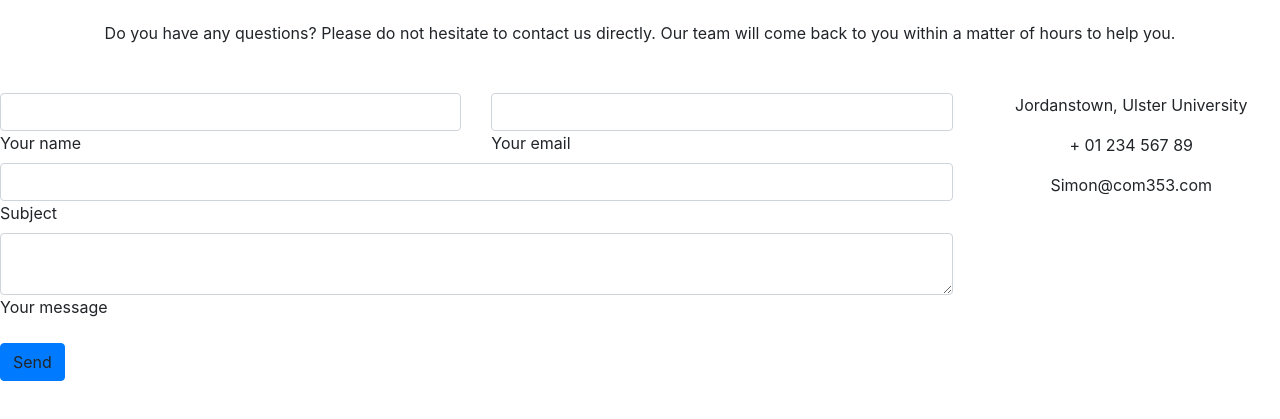
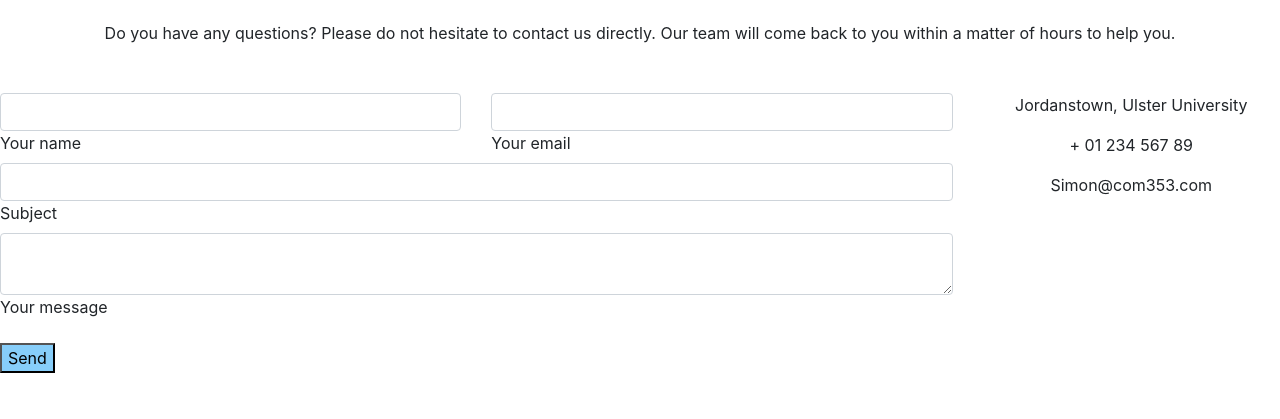
Before and after one commit to JakeMagill/com353-Coursework-Cinema, a plain HTML site: page markup/contactForm.html in a window 1280 px wide. Shown: the part 121-540 px from the top of the page. Drawn offline with nearby package versions, Linux system fonts and the light colour scheme.

Commit message:
message-when-send-is-clicked-on-contact-page

```diff
--- a/markup/contactForm.html
+++ b/markup/contactForm.html
@@ -116,7 +116,7 @@
             </form>
 
             <div class="text-center text-md-left">
-                <a class="btn btn-primary" onclick="document.getElementById('contact-form').submit();">Send</a>
+                <input type="button" value="Send" onclick="alert('Thanks... someone from our team will get back to you shortly!');" style="font-size:1em;background:lightskyblue">
             </div>
             <div class="status"></div>
         </div>
```
